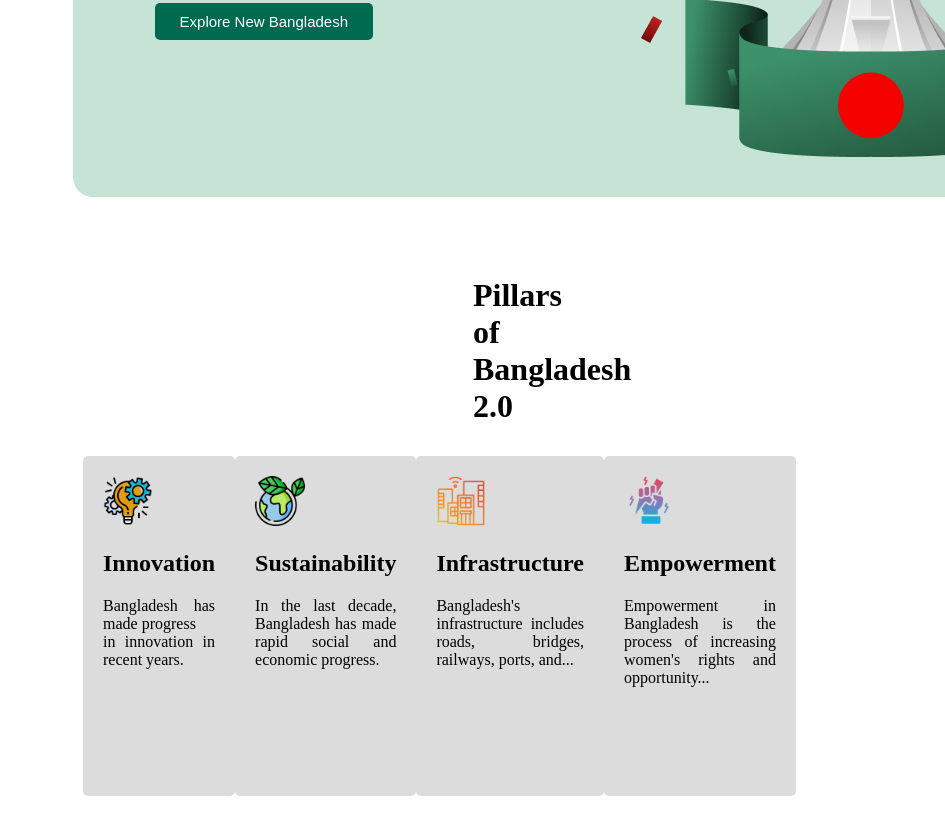
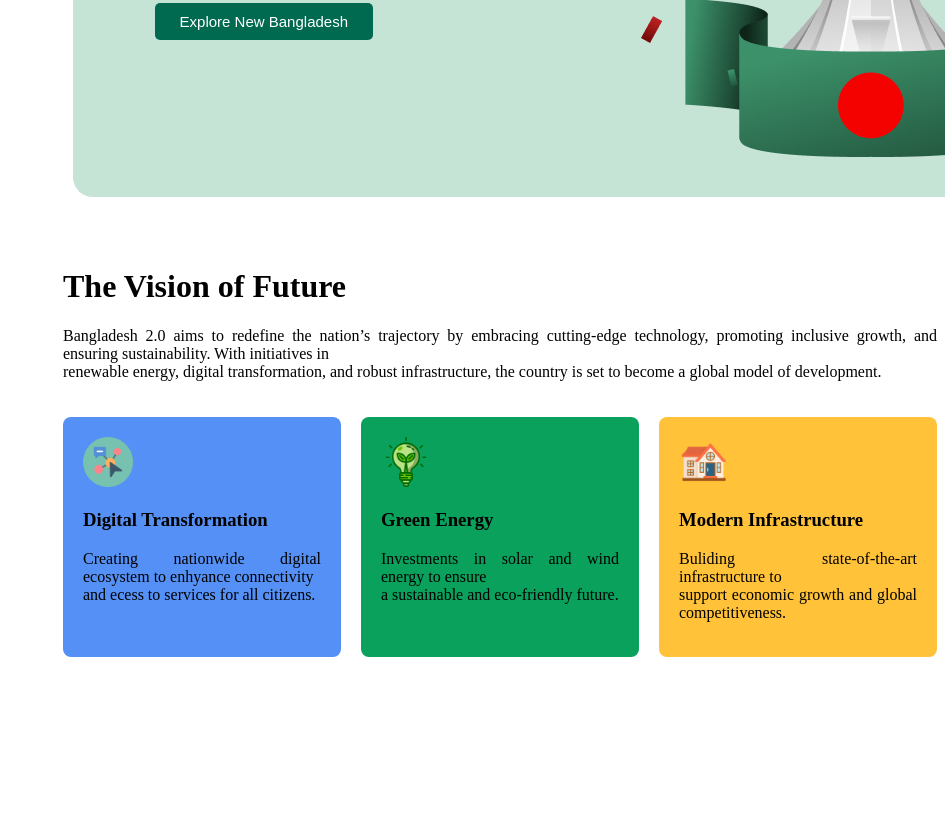
Before and after one commit to iftekharrafi-web/assignment001, a plain HTML site: page index.html in a window 1280 px wide. Shown: the part 461-1275 px from the top of the page, without its empty margins (335-1280 px from the left). After the commit the page ends 1126 px from the top, so only its background shows below. Drawn offline with Linux system fonts and the light colour scheme.

Commit message:
commit for vision of future

```diff
--- a/index.html
+++ b/index.html
@@ -35,30 +35,34 @@
         </div>
 
     </header>
-    <main class="main-page">
-        <h1 class="pillar-title">Pillars of Bangladesh 2.0</h1>
-        <div class="pillars">
-            <div class="innovation box-style">
-                <img class="inno-img" src="./assets/Innovation.png" alt="">
-                <h2>Innovation</h2>
-                <p>Bangladesh has made progress <br> in innovation in recent years.</p>
+    <main>
+        <div class="visionoffuture">
+            <h1>The Vision of Future</h1>
+            <p>Bangladesh 2.0 aims to redefine the nation’s trajectory by embracing cutting-edge technology, promoting inclusive growth, and ensuring sustainability. With initiatives in <br> renewable energy, digital transformation, and robust infrastructure, the country is set to become a global model of development.
+            </p>
+            <div class="thevision">
+                <div class="digital thevisionstyle">
+                    <img class="digiimg" src="./assets/Digital Transformation.png" alt="">
+                    <h3>Digital Transformation</h3>
+                    <p>Creating nationwide digital ecosystem to enhyance connectivity <br> and ecess to services for all citizens.
+                    </p>
+                </div>
+                <div class="green thevisionstyle">
+                    <img class="greenimg" src="./assets/Green Energy.png" alt="">
+                    <h3>Green Energy</h3>
+                    <p>Investments in solar and wind energy to ensure <br> a sustainable and eco-friendly future.
+                    </p>
+                </div>
+                <div class="modern thevisionstyle">
+                    <img class="modimg" src="./assets/modern.png" alt="">
+                    <h3>Modern Infrastructure</h3>
+                    <p>Buliding state-of-the-art infrastructure to <br> support economic growth and global competitiveness.
+                    </p>
+                </div>
             </div>
-            <div class="sustainability box-style">
-                <img class="sust-img" src="./assets/Sustainability.png" alt="">
-                <h2>Sustainability</h2>
-                <p>In the last decade, Bangladesh has made rapid social and economic progress.</p>
-            </div>
-            <div class="infrastructure box-style">
-                <img class="infra-img" src="./assets/infrastructure.png" alt="">
-                <h2>Infrastructure</h2>
-                <p>Bangladesh's infrastructure includes roads, bridges, railways, ports, and...</p>
-            </div>
-            <div class="empowerment box-style">
-                <img class="emp-img" src="./assets/Empowerment.png" alt="">
-                <h2>Empowerment</h2>
-                <p>Empowerment in Bangladesh is the process of increasing women's rights and opportunity...</p>
-            </div>
+
         </div>
+
 
     </main>
 </body>
--- a/style/style.css
+++ b/style/style.css
@@ -3,6 +3,8 @@
     padding:0
     margin:0
 }
+
+/*Navbar style start*/
 
 .navbar{
     display: flex;
@@ -20,6 +22,10 @@
 
 }
 
+/*Navbar style end*/
+
+
+/*Banner style start*/
 
 .Ban{
     color: rgb(102, 104, 102);
@@ -59,41 +65,48 @@
 
 }
 
-.main-page{
+/*Banner style end*/
 
-    margin-left: 400px;
-    margin-right: 350px;
+/*The Vision of Future style start*/
+.visionoffuture{
+    text-align: justify;
+    margin-left: 390px;
+    padding-top: 50px;
+}
+.thevision{
+    display: flex;
+    gap: 20px;
 }
 
-.pillar-title{
-    margin-top: 80px;
-    margin-left: 400px;
+.thevisionstyle{
+
+    text-align: justify;
+    width: 325px;
+    height: 200px;
+    padding: 20px;
+    margin-top: 20px;
+    border-radius: 8px;
 }
+.digital{
+    background-color: #5490F5;
 
-.inno-img{
+
+}
+.digiimg{
+    width: 50px;
+
+}
+.green{
+    background-color: #09A15C;
+}
+.greenimg{
     width: 50px;
 }
-.sust-img{
-    width: 50px;
+.modern{
+    background-color: #FFC239;
 }
-.infra-img{
-    width: 50px;
-}
-.emp-img{
+.modimg{
     width: 50px;
 }
 
-.box-style{
-    text-align: justify;
-    width: 300px;
-    height: 300px;
-    padding: 20px;
-    background-color: gainsboro;
-    border-radius: 5px;
-}
-.pillars{
-    display: flex;
-    justify-content:space-between;
-    padding: 10px;
-
-}
+/*The Vision of Future style end*/
```
Also changed, not shown: assets/Digital Transformation.png (added), assets/Green Energy.png (added), assets/modern.png (added).
